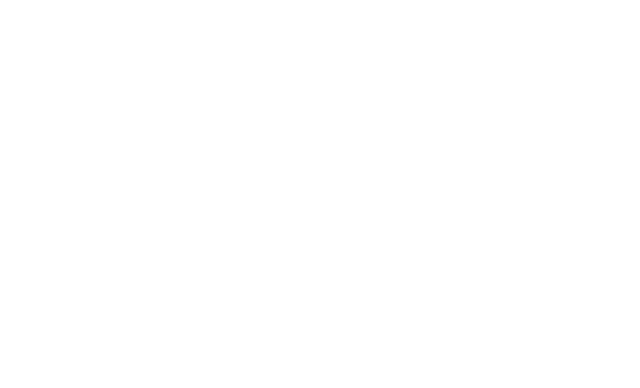
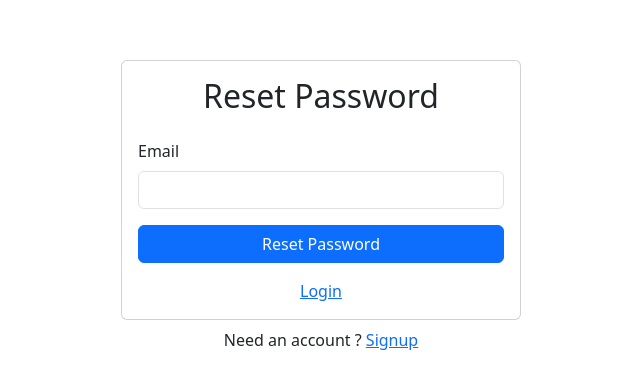
Before and after one commit to elhabibZoro10/Authentication-Crash-Course-With-Firebase-And-Routing, a React (Create React App) app in the folder my-authentication/: page /forgot-password in a window 1280 px wide. Shown: the part 194-582 px from the top of the page, without its empty margins (319-959 px from the left). Built offline with nearby package versions, Linux system fonts and the light colour scheme.

Commit message:
Create a Forgot password page design

```diff
--- a/my-authentication/src/components/ForgotPassword.js
+++ b/my-authentication/src/components/ForgotPassword.js
@@ -1,10 +1,31 @@
 import React from 'react'
+import { Button, Card, Form } from 'react-bootstrap'
+import { Link } from 'react-router-dom'
 
 const ForgotPassword = () => {
   return (
-    <div>
+    <>
+      <Card>
+        <Card.Body>
+          <h2 className='text-center mb-4' >Reset Password</h2>
+          <Form>
+            <Form.Group>
+              <Form.Label htmlFor='email' >Email</Form.Label>
+              <Form.Control type='email' id='email' />
+            </Form.Group>
+          <Button className='w-100 text-center mt-3' variant="primary" type="submit">Reset Password</Button>
+          </Form>
 
-    </div>
+          <div className='w-100 text-center mt-3' >
+            <Link to="/login" >Login</Link>
+          </div>
+
+        </Card.Body>
+      </Card>
+      <div className='w-100 text-center mt-2' >
+        Need an account ? <Link to="/signup" >Signup</Link>
+      </div>
+    </>
   )
 }
 
--- a/my-authentication/src/components/Login.js
+++ b/my-authentication/src/components/Login.js
@@ -17,7 +17,7 @@
               <Form.Label htmlFor='password' >Pasword</Form.Label>
               <Form.Control type='password' id='password' />
             </Form.Group>
-          <Button variant="primary" type="submit">Log In</Button>
+          <Button className='w-100 text-center mt-3' variant="primary" type="submit">Log In</Button>
           </Form>
 
           <div className='w-100 text-center mt-3' >
--- a/my-authentication/src/components/Signup.js
+++ b/my-authentication/src/components/Signup.js
@@ -21,7 +21,7 @@
             <Form.Label htmlFor='password-confirmation' >Pasword Confirmation</Form.Label>
             <Form.Control type='password' id='password-confirmation' />
           </Form.Group>
-          <Button variant="primary" type="submit">Signup</Button>
+          <Button className='w-100 text-center mt-3' variant="primary" type="submit">Signup</Button>
           </Form>
         </Card.Body>
       </Card>
```
